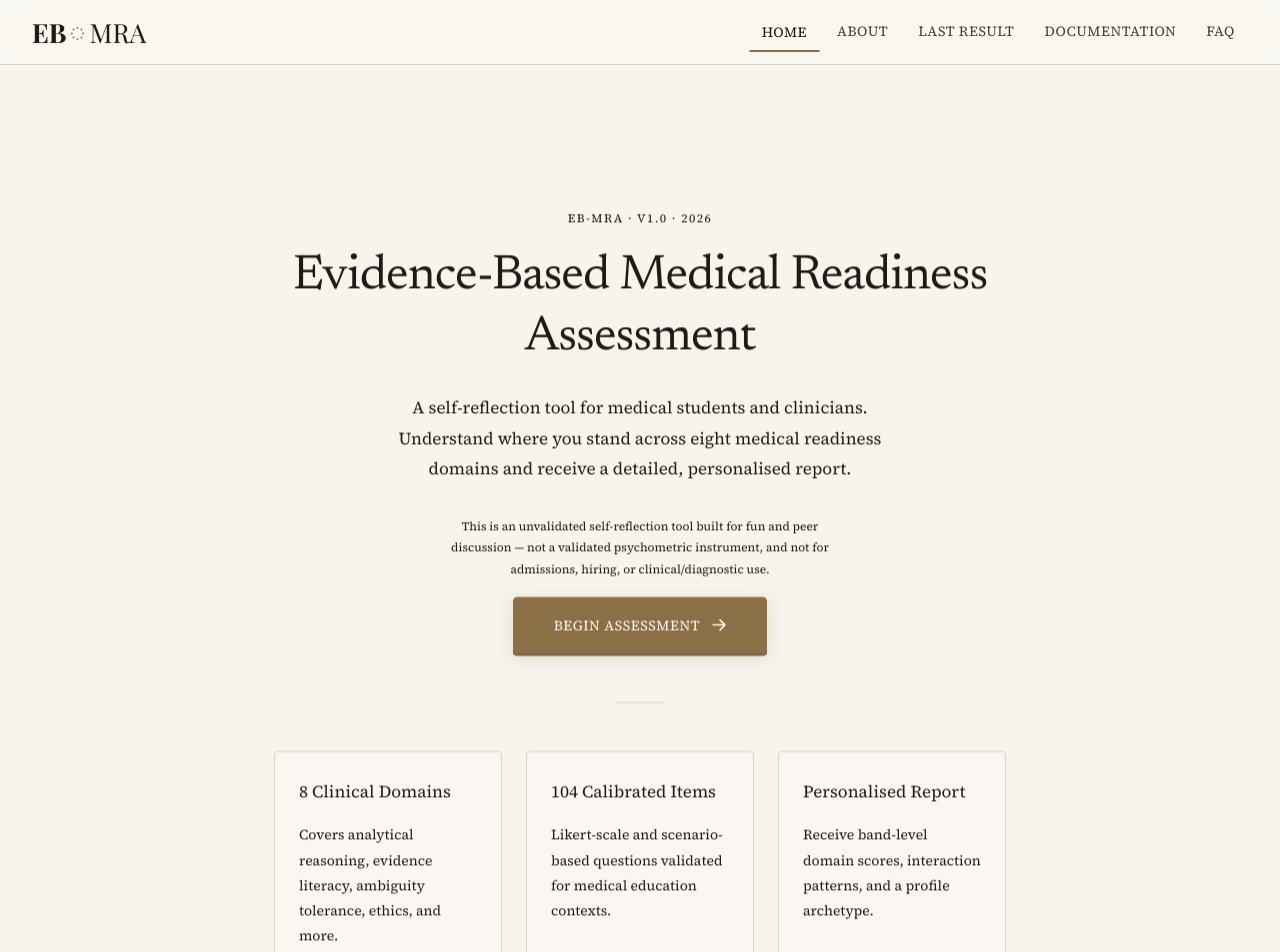
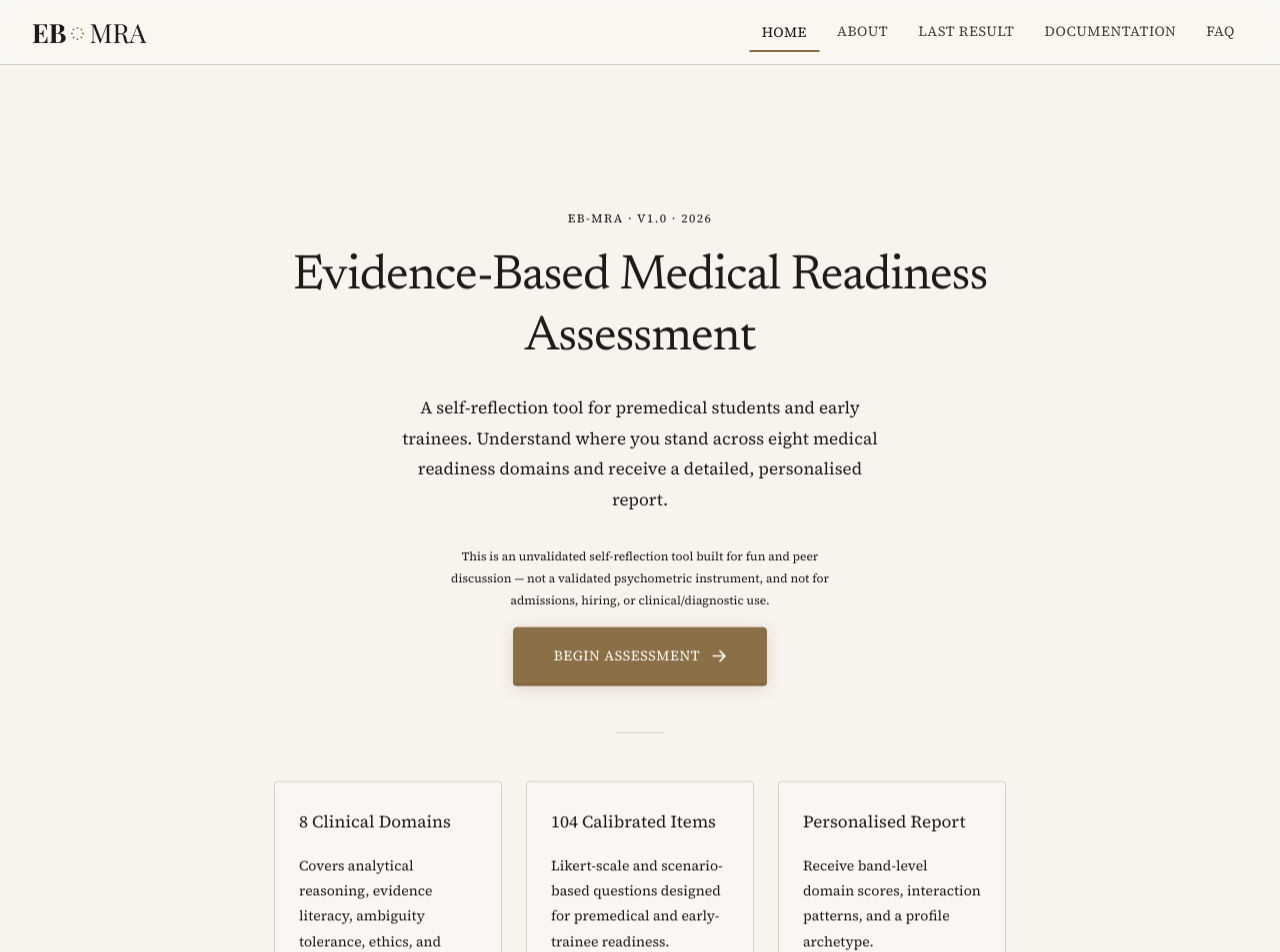
Before and after one commit to biowess/EB-MRA, a React (Vite) app: page /results in a window 1280 px wide. Shown: the top 952 px of the page. Built offline with nearby package versions, Linux system fonts and the light colour scheme; a web font is replaced by a local one.

Commit message:
Update HomeView.tsx

```diff
--- a/src/views/HomeView.tsx
+++ b/src/views/HomeView.tsx
@@ -23,7 +23,7 @@ const FEATURES = [
   {
     id: 'feature-questions',
     title: '104 Calibrated Items',
-    desc: 'Likert-scale and scenario-based questions validated for medical education contexts.',
+    desc: 'Likert-scale and scenario-based questions designed for premedical and early-trainee readiness.',
   },
   {
     id: 'feature-report',
@@ -105,7 +105,7 @@ export default function HomeView() {
         </motion.h1>
 
         <motion.p className={styles.subtitle} variants={heroItem}>
-          A self-reflection tool for medical students and clinicians. Understand
+          A self-reflection tool for premedical students and early trainees. Understand
           where you stand across eight medical readiness domains and receive a
           detailed, personalised report.
         </motion.p>
```
